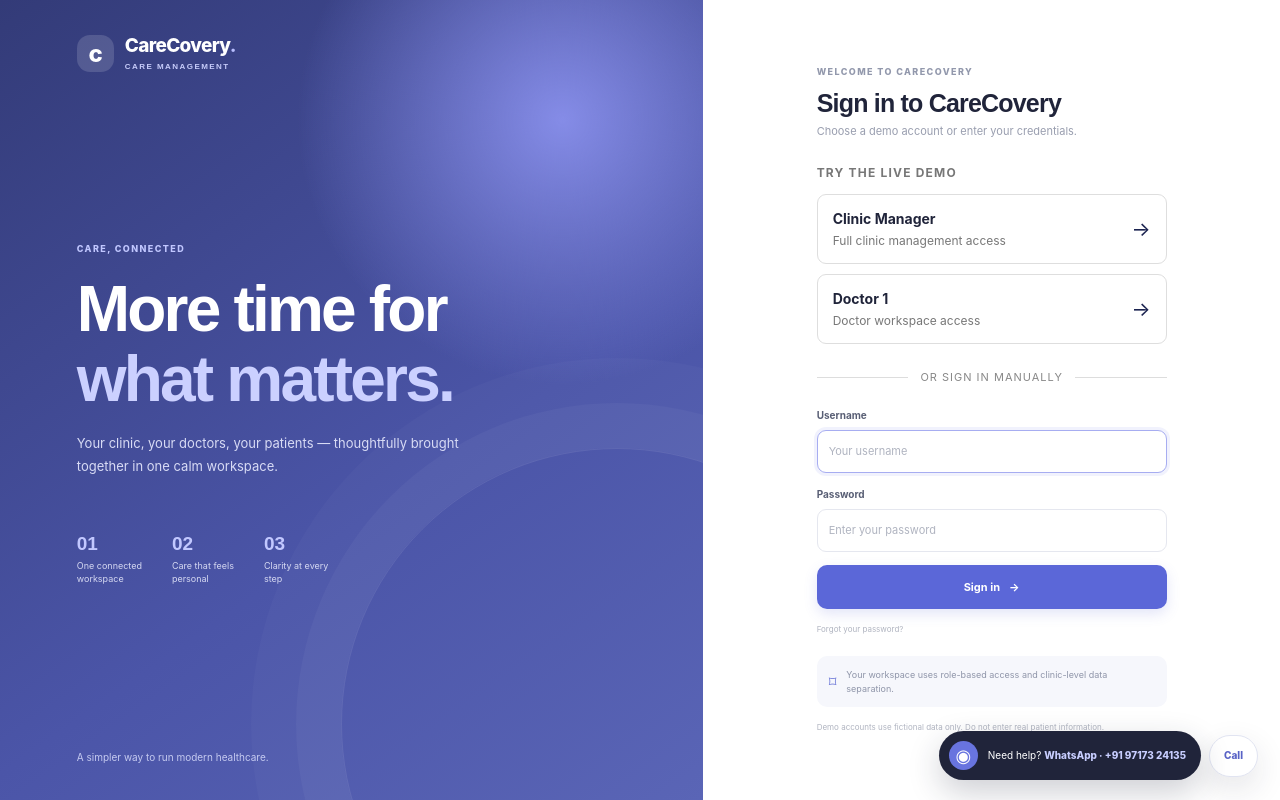
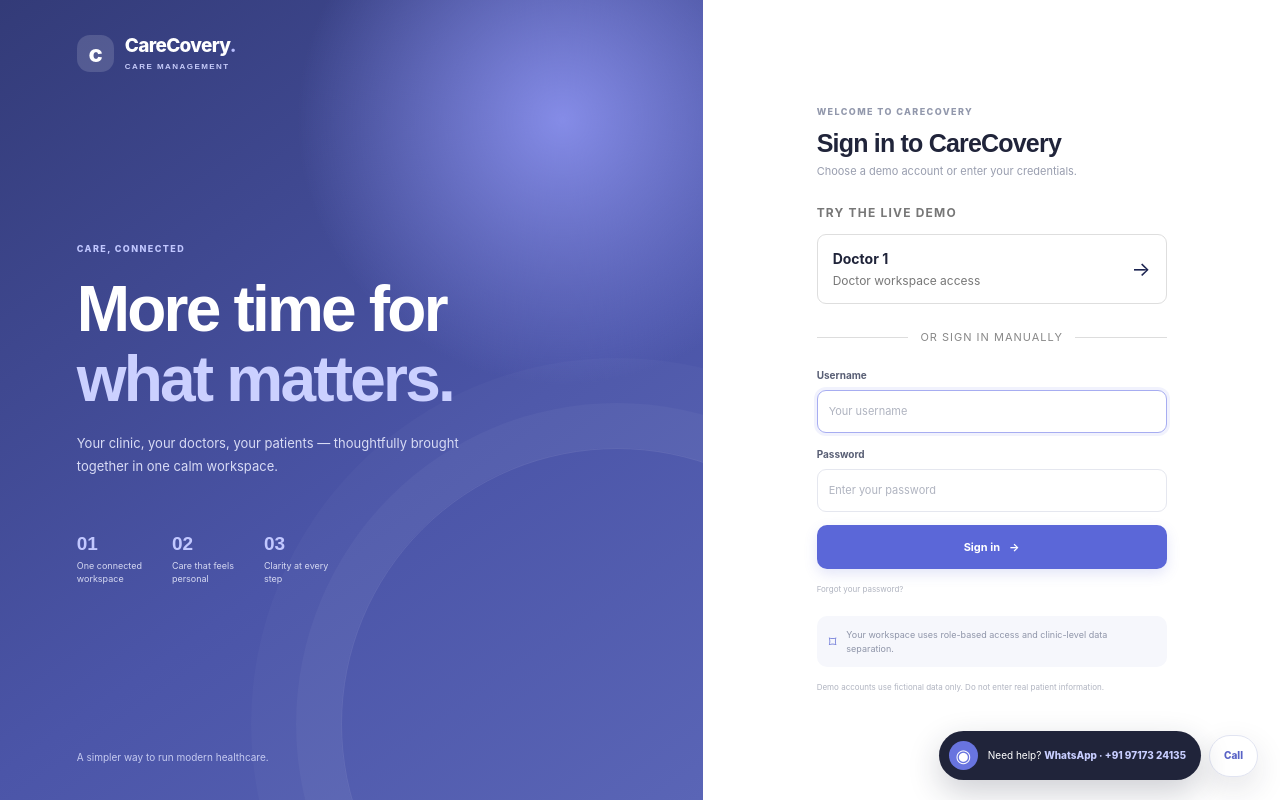
Before and after one commit to failedengineers/carecovery, a Django app: page /accounts/login/ in a window 1280 px wide. Run offline with Django 5.2, Linux system fonts and the light colour scheme; parts of the project's set-up code (start-up, migrations or seed data) failed here and were passed over.

Commit message:
new page

```diff
--- a/crm/templates/crm/login.html
+++ b/crm/templates/crm/login.html
@@ -48,15 +48,7 @@
             <div class="demo-accounts">
                 <p class="demo-heading">TRY THE LIVE DEMO</p>
 
-                <button type="button"
-                        class="demo-account-btn"
-                        onclick="fillDemo('clinicadmin', 'ClinicAdmin@2026')">
-                    <span>
-                        <strong>Clinic Manager</strong>
-                        <small>Full clinic management access</small>
-                    </span>
-                    <span class="demo-arrow">→</span>
-                </button>
+
 
                 <button type="button"
                         class="demo-account-btn"
```
